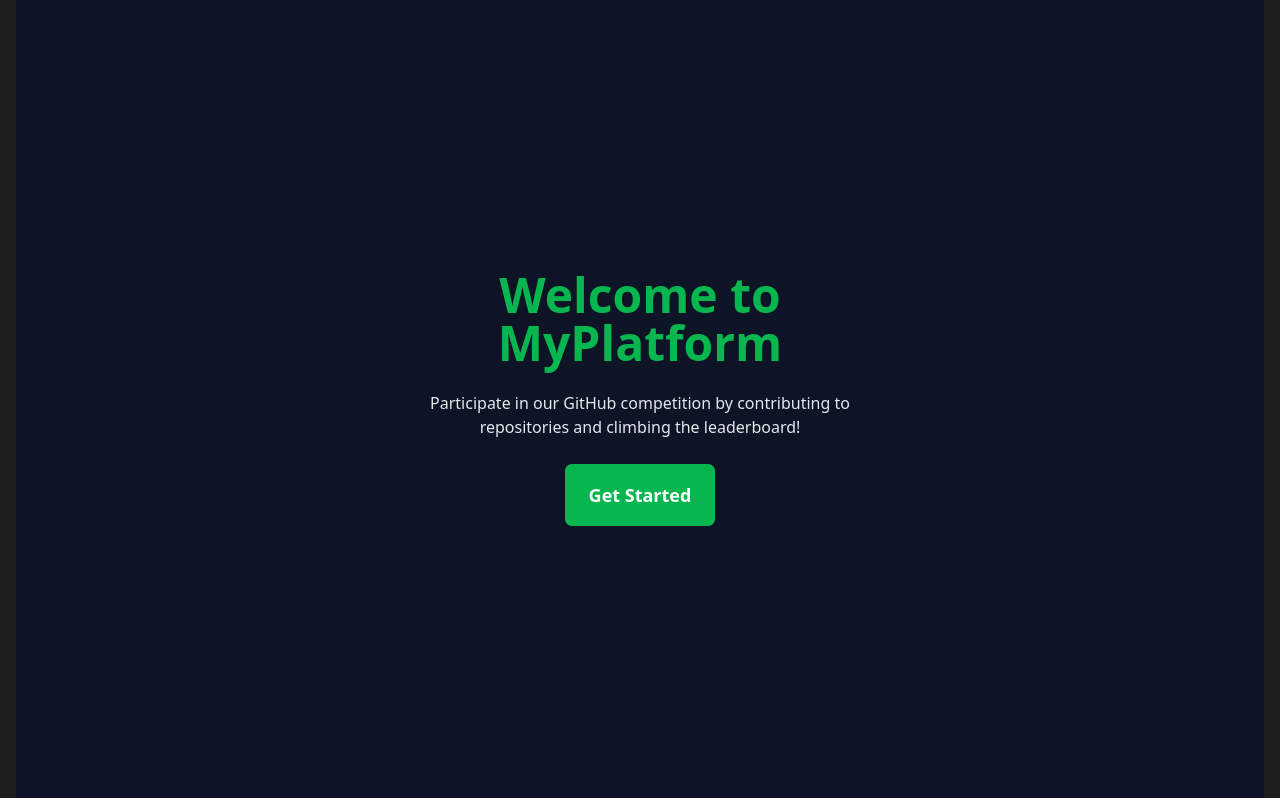
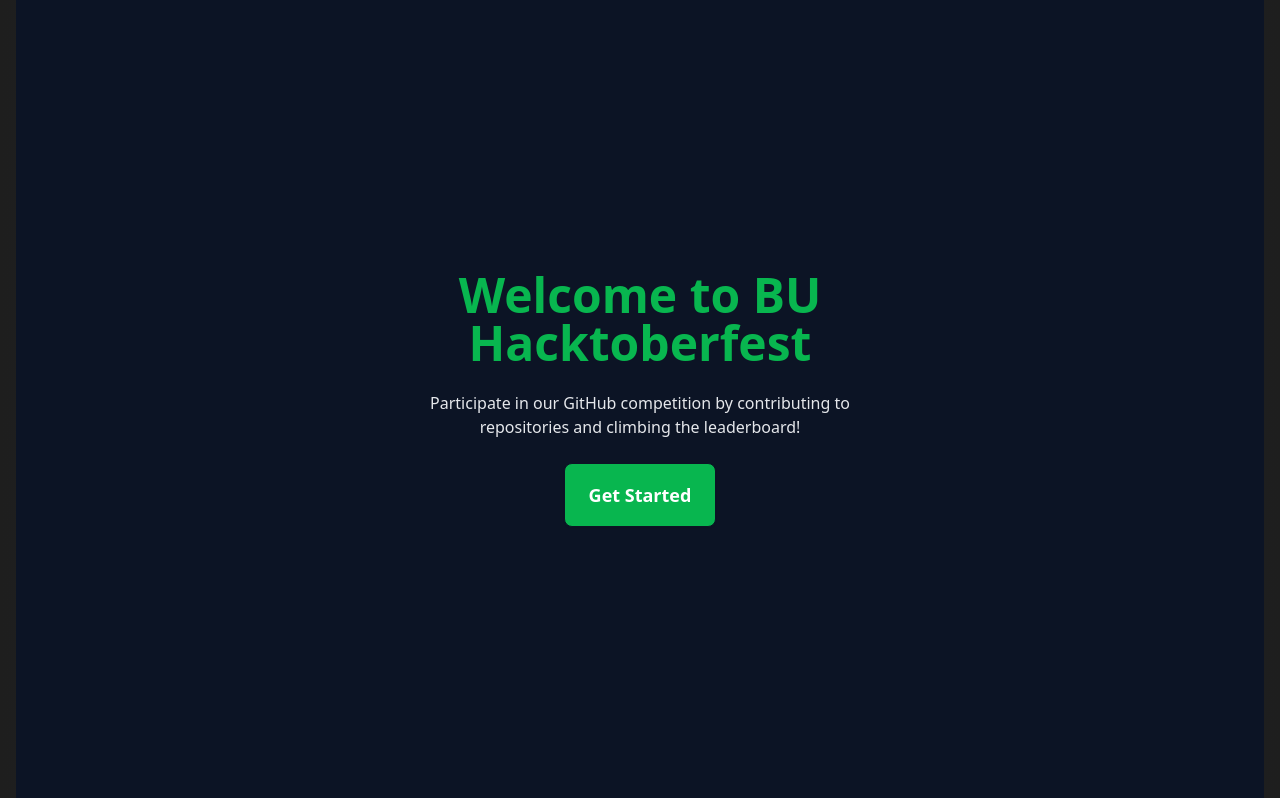
Before and after one commit to FOSS-Club-BU/BU_Hacktoberfest, a Django app: page / in a window 1280 px wide. Shown: the part 125-923 px from the top of the page. Run offline with Django 5.2, Linux system fonts and the light colour scheme; parts of the project's set-up code (start-up, migrations or seed data) failed here and were passed over; some libraries are stand-ins or nearby versions.

Commit message:
Update welcome message to reflect BU Hacktoberfest

```diff
--- a/templates/index.html
+++ b/templates/index.html
@@ -6,7 +6,7 @@
 <div class="hero min-h-screen bg-base-200">
     <div class="hero-content text-center">
         <div class="max-w-md">
-            <h1 class="text-5xl font-bold text-primary">Welcome to MyPlatform</h1>
+            <h1 class="text-5xl font-bold text-primary">Welcome to BU Hacktoberfest</h1>
             <p class="py-6 text-gray-200">
                 Participate in our GitHub competition by contributing to repositories and climbing the leaderboard!
             </p>
```
